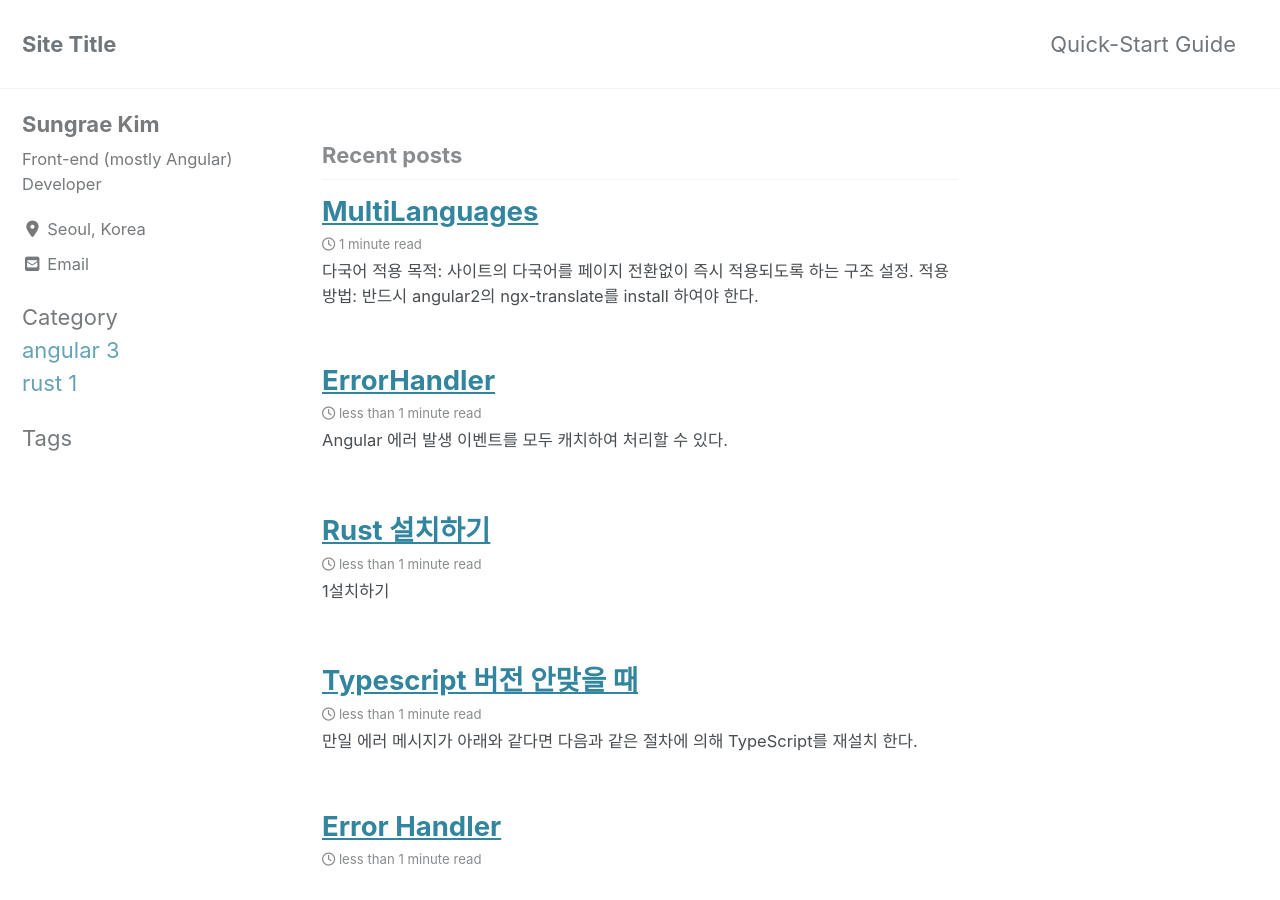
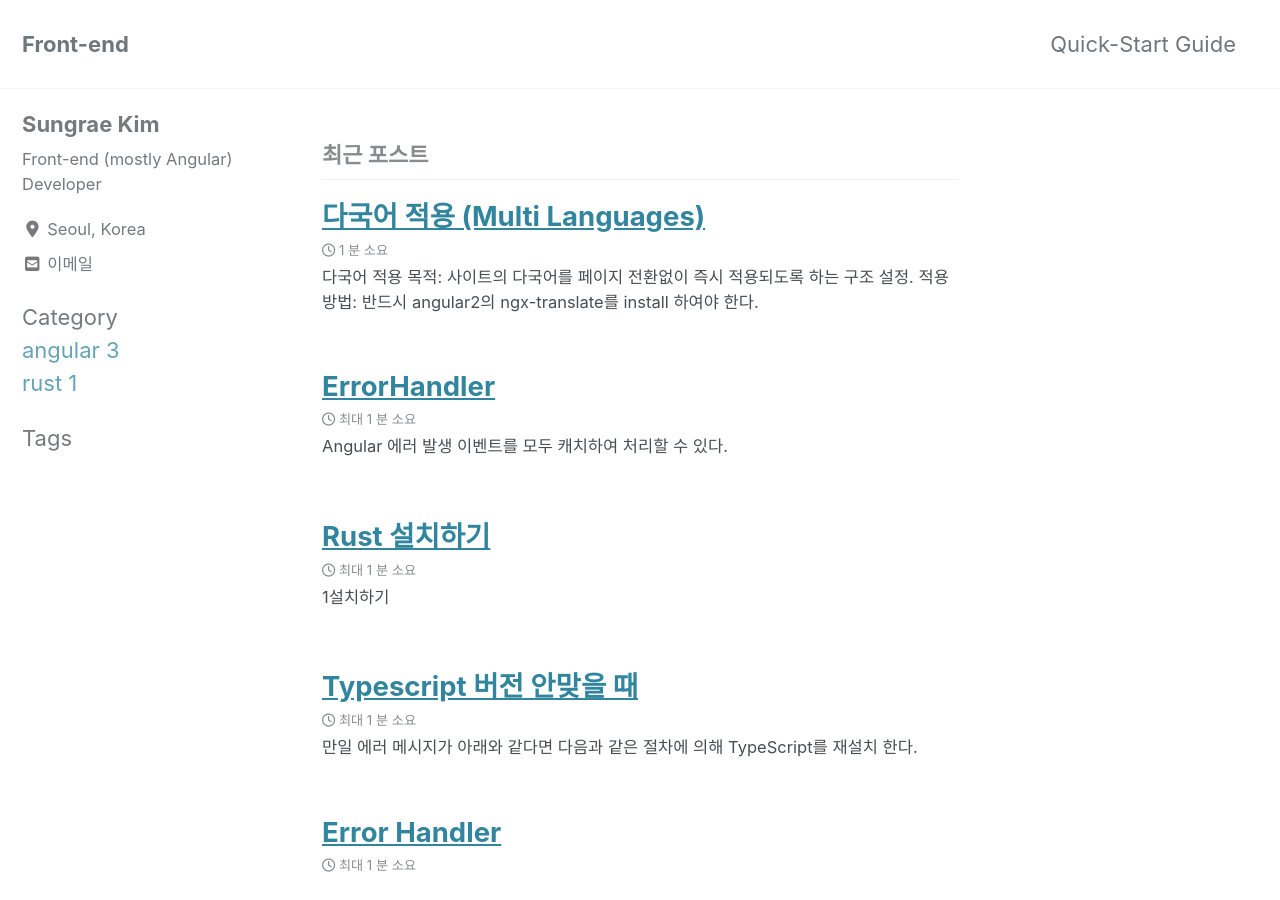
Before and after one commit to ksrae/ksrae.github.io, a Jekyll site: the page built from index.html, in a window 1280 px wide and 900 px high. Built offline with Jekyll 4.4.1, drawn with Linux system fonts in a browser that asks for light colours; cached includes are drawn as plain includes; nearby versions of some CDN libraries; the list of posts is cut into pages by our own code; some of the changed text lies outside the part shown.

Commit message:
기본 언어 수정

```diff
--- a/_config.yml
+++ b/_config.yml
@@ -15,8 +15,8 @@ theme                  : "minimal-mistakes-jekyll"
 minimal_mistakes_skin    : "default" # "air", "aqua", "contrast", "dark", "dirt", "neon", "mint", "plum", "sunrise"
 
 # Site Settings
-locale                   : "en-US"
-title                    : "Site Title"
+locale                   : "ko-KR"
+title                    : "Front-end"
 title_separator          : "-"
 name                     : ""
 description              : "An amazing website."
--- a/_posts/angular/2020-07-03-multi-languages.md
+++ b/_posts/angular/2020-07-03-multi-languages.md
@@ -1,5 +1,5 @@
 ---
-title: "MultiLanguages"
+title: "다국어 적용 (Multi Languages)"
 comments: true
 categories: angular
 date: 2019-07-01 17:37:00 +0900
```
